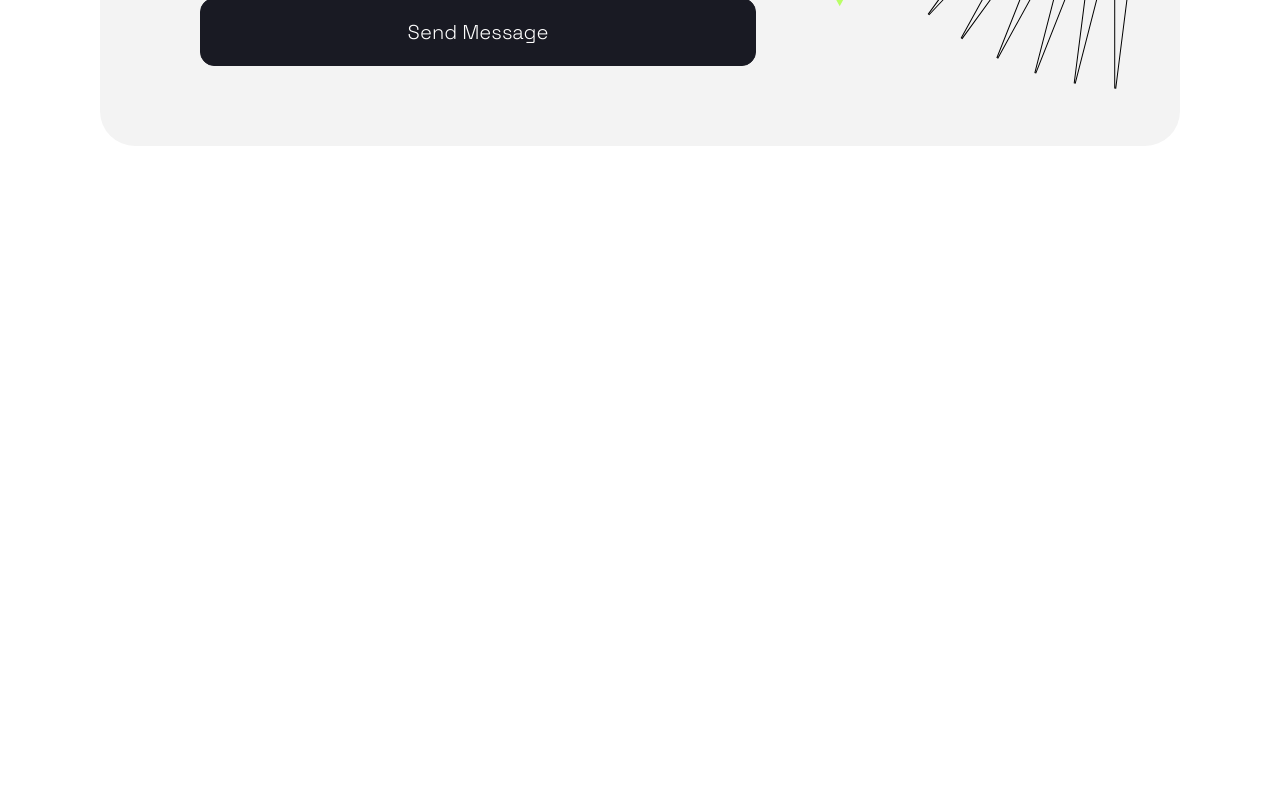
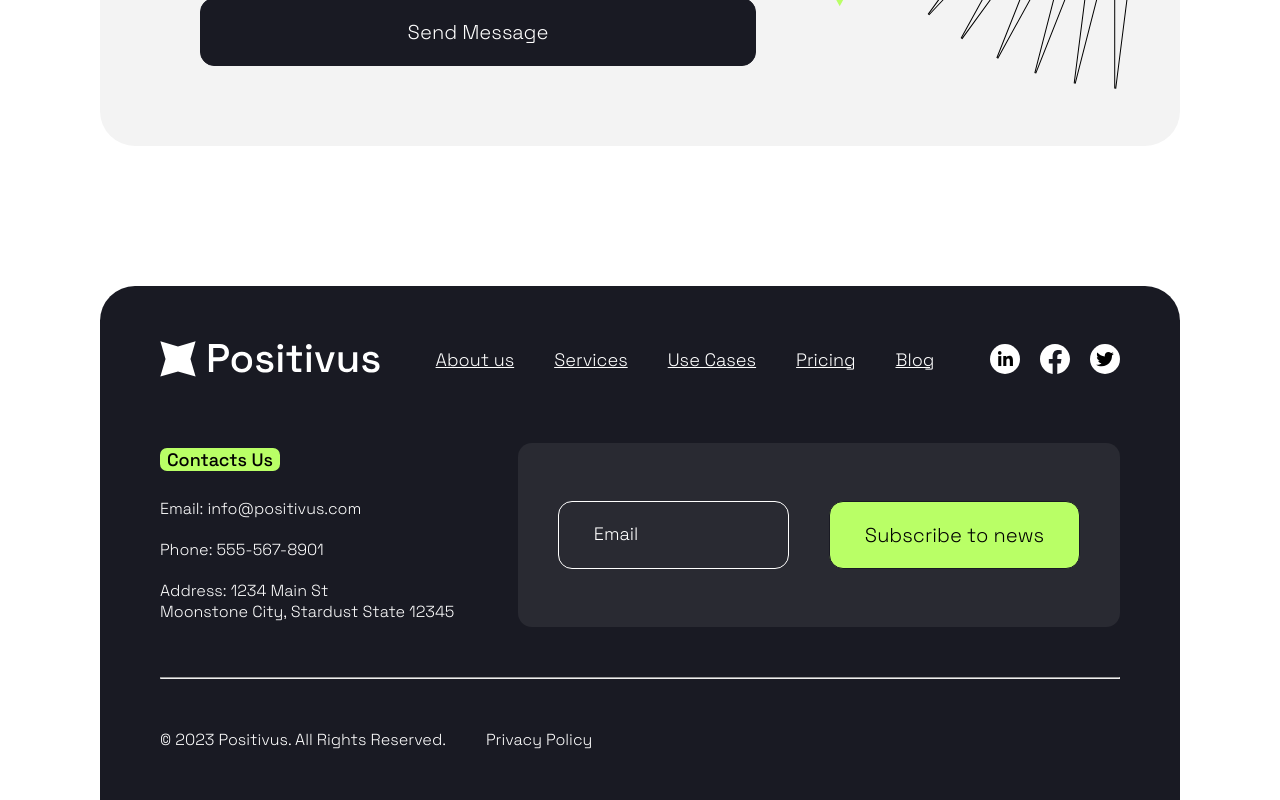
Before and after one commit to AmletixQ/positivus-langing-page, a React (Vite) app: page / in a window 1280 px wide. Shown: the part 9333-10133 px from the top of the page. Before the commit the page ends 9479 px from the top, so only its background shows below. Built offline with nearby package versions, Linux system fonts and the light colour scheme.

Commit message:
Complete create Footer section

```diff
--- a/src/App.tsx
+++ b/src/App.tsx
@@ -4,8 +4,9 @@
 import WorkingProcess from "./components/sections/WorkingProcess/WorkingProcess";
 import Team from "./components/sections/Team/Team";
 import Testimonials from "./components/sections/Testimotional/Testimonials";
+import Contacts from "./components/sections/Contacts/Contacts";
+import Footer from "./components/sections/Footer/Footer";
 import "./App.scss";
-import Contacts from "./components/sections/Contacts/Contacts";
 
 const App = () => {
   return (
@@ -17,6 +18,7 @@
       <Team />
       <Testimonials />
       <Contacts />
+      <Footer />
     </main>
   );
 };
--- /dev/null
+++ b/src/components/Icons/Social/Icons/Facebook.tsx
@@ -0,0 +1,20 @@
+import "./Icon.scss";
+
+const Facebook = () => {
+  return (
+    <svg
+      width="30"
+      height="30"
+      viewBox="0 0 30 30"
+      fill="none"
+      xmlns="http://www.w3.org/2000/svg"
+    >
+      <path
+        d="M30 15.0913C30 6.75456 23.2863 0 15 0C6.71371 0 0 6.75456 0 15.0913C0 22.6369 5.44355 28.9047 12.6411 30V19.4726H8.83064V15.0913H12.6411V11.8053C12.6411 8.03245 14.879 5.90264 18.2661 5.90264C19.9597 5.90264 21.6532 6.2069 21.6532 6.2069V9.91886H19.7782C17.9032 9.91886 17.2984 11.0751 17.2984 12.2921V15.0913H21.4718L20.8065 19.4726H17.2984V30C24.496 28.9047 30 22.6369 30 15.0913Z"
+        fill="white"
+      />
+    </svg>
+  );
+};
+
+export default Facebook;
--- /dev/null
+++ b/src/components/Icons/Social/Icons/Icon.scss
@@ -0,0 +1,3 @@
+svg {
+  cursor: pointer;
+}
--- /dev/null
+++ b/src/components/Icons/Social/Icons/LinkedIn.tsx
@@ -0,0 +1,29 @@
+import "./Icon.scss";
+
+const LinkedIn = () => {
+  return (
+    <svg
+      width="30"
+      height="30"
+      viewBox="0 0 30 30"
+      fill="none"
+      xmlns="http://www.w3.org/2000/svg"
+    >
+      <circle cx="15" cy="15" r="15" fill="white" />
+      <path
+        d="M8.22178 22.0586H11.3059V12.0742H8.22178V22.0586Z"
+        fill="black"
+      />
+      <path
+        d="M7.94141 8.88672C7.94141 9.87109 8.7358 10.668 9.76384 10.668C10.7451 10.668 11.5395 9.87109 11.5395 8.88672C11.5395 7.90234 10.7451 7.05859 9.76384 7.05859C8.7358 7.05859 7.94141 7.90234 7.94141 8.88672Z"
+        fill="black"
+      />
+      <path
+        d="M19.8106 22.0586H22.9414V16.5742C22.9414 13.9023 22.3339 11.793 19.2031 11.793C17.7078 11.793 16.6797 12.6367 16.2592 13.4336H16.2124V12.0742H13.2685V22.0586H16.3526V17.1367C16.3526 15.8242 16.5863 14.5586 18.2218 14.5586C19.8106 14.5586 19.8106 16.0586 19.8106 17.1836V22.0586Z"
+        fill="black"
+      />
+    </svg>
+  );
+};
+
+export default LinkedIn;
--- /dev/null
+++ b/src/components/Icons/Social/Icons/Twitter.tsx
@@ -0,0 +1,21 @@
+import "./Icon.scss";
+
+const Twitter = () => {
+  return (
+    <svg
+      width="30"
+      height="30"
+      viewBox="0 0 30 30"
+      fill="none"
+      xmlns="http://www.w3.org/2000/svg"
+    >
+      <circle cx="15" cy="15" r="15" fill="white" />
+      <path
+        d="M21.9961 11.4915C22.6854 10.9745 23.3058 10.3541 23.7884 9.63028C23.168 9.90602 22.4442 10.1128 21.7204 10.1818C22.4786 9.73369 23.0301 9.04435 23.3058 8.18267C22.6165 8.59628 21.8238 8.90648 21.031 9.07881C20.3417 8.35501 19.4111 7.94141 18.3771 7.94141C16.378 7.94141 14.758 9.56135 14.758 11.5604C14.758 11.8362 14.7925 12.1119 14.8614 12.3876C11.8628 12.2153 9.1744 10.7677 7.38212 8.59628C7.07192 9.11328 6.89959 9.73369 6.89959 10.423C6.89959 11.6638 7.51999 12.7668 8.51953 13.4216C7.93359 13.3872 7.34766 13.2493 6.86512 12.9736V13.008C6.86512 14.7659 8.10593 16.2135 9.76034 16.5581C9.48461 16.6271 9.13994 16.696 8.82973 16.696C8.58847 16.696 8.38166 16.6615 8.1404 16.6271C8.58847 18.0747 9.93267 19.1087 11.5182 19.1432C10.2773 20.1082 8.72633 20.6942 7.03745 20.6942C6.72725 20.6942 6.45152 20.6597 6.17578 20.6252C7.76126 21.6592 9.65694 22.2452 11.725 22.2452C18.3771 22.2452 21.9961 16.7649 21.9961 11.974C21.9961 11.8017 21.9961 11.6638 21.9961 11.4915Z"
+        fill="black"
+      />
+    </svg>
+  );
+};
+
+export default Twitter;
--- /dev/null
+++ b/src/components/Icons/Social/SocialIcons.scss
@@ -0,0 +1,4 @@
+.social-icons {
+  display: flex;
+  gap: 1.25rem;
+}
--- /dev/null
+++ b/src/components/Icons/Social/SocialIcons.tsx
@@ -0,0 +1,16 @@
+import Facebook from "./Icons/Facebook";
+import LinkedIn from "./Icons/LinkedIn";
+import Twitter from "./Icons/Twitter";
+import "./SocialIcons.scss";
+
+const SocialIcons = () => {
+  return (
+    <div className="social-icons">
+      <LinkedIn />
+      <Facebook />
+      <Twitter />
+    </div>
+  );
+};
+
+export default SocialIcons;
--- /dev/null
+++ b/src/components/sections/Footer/Footer.scss
@@ -0,0 +1,90 @@
+footer {
+  color: white;
+  padding: 3.4375rem 3.75rem 3.125rem 3.75rem;
+
+  border-top-left-radius: 2.1825rem;
+  border-top-right-radius: 2.1825rem;
+
+  background-color: var(--dark);
+
+  .footer-content-container {
+    display: flex;
+    flex-direction: column;
+    gap: 3.125rem;
+  }
+
+  .heading {
+    display: flex;
+    align-items: center;
+    justify-content: space-between;
+    padding-bottom: 4.125rem;
+  }
+
+  .content {
+    display: flex;
+    align-items: center;
+    justify-content: space-between;
+
+    form {
+      display: flex;
+      width: max-content;
+      flex-direction: row;
+      border-radius: 0.875rem;
+      background-color: #292a32;
+      padding: 3.625rem 2.5rem;
+
+      button {
+        font-size: 1.25rem;
+        width: max-content;
+      }
+
+      input {
+        border: 1px solid white;
+        border-radius: 0.875rem;
+        background-color: transparent;
+        padding: 1.375rem 2.1875rem;
+
+        &:focus {
+          outline: none !important;
+          border-color: var(--green);
+        }
+
+        &::placeholder {
+          color: white;
+          font-size: 1.125rem;
+        }
+      }
+    }
+
+    .contacts {
+      display: flex;
+      flex-direction: column;
+      gap: 1.6875rem;
+
+      .info {
+        display: flex;
+        flex-direction: column;
+        gap: 1.25rem;
+      }
+
+      h4 {
+        color: black;
+        padding: 0 0.4375rem;
+        border-radius: 0.4375rem;
+        background-color: var(--green);
+        width: fit-content;
+      }
+    }
+  }
+
+  .privacy-policy {
+    display: flex;
+    gap: 2.5rem;
+  }
+
+  a {
+    color: white;
+    font-size: 1.125rem;
+    text-decoration: underline;
+  }
+}
--- /dev/null
+++ b/src/components/sections/Footer/Footer.tsx
@@ -0,0 +1,44 @@
+import Navbar from "../../Navbar/Navbar";
+import SocialIcons from "../../Icons/Social/SocialIcons";
+import LogoIcon from "../../Icons/Logo/LogoIcon";
+import "./Footer.scss";
+import Button from "../../Button/Button";
+
+const Footer = () => {
+  return (
+    <footer>
+      <div className="heading">
+        <LogoIcon color="white" />
+        <Navbar />
+        <SocialIcons />
+      </div>
+      <div className="footer-content-container">
+        <div className="content">
+          <div className="contacts">
+            <h4>Contacts Us</h4>
+            <div className="info">
+              <p>Email: info@positivus.com</p>
+              <p>Phone: 555-567-8901</p>
+              <div className="address">
+                <p>Address: 1234 Main St</p>
+                <p>Moonstone City, Stardust State 12345</p>
+              </div>
+            </div>
+          </div>
+          <form>
+            <input type="email" placeholder="Email" />
+            <Button intent={"tertiary"}>Subscribe to news</Button>
+          </form>
+        </div>
+
+        <hr />
+        <div className="privacy-policy">
+          <p>© 2023 Positivus. All Rights Reserved.</p>
+          <p>Privacy Policy</p>
+        </div>
+      </div>
+    </footer>
+  );
+};
+
+export default Footer;
```
